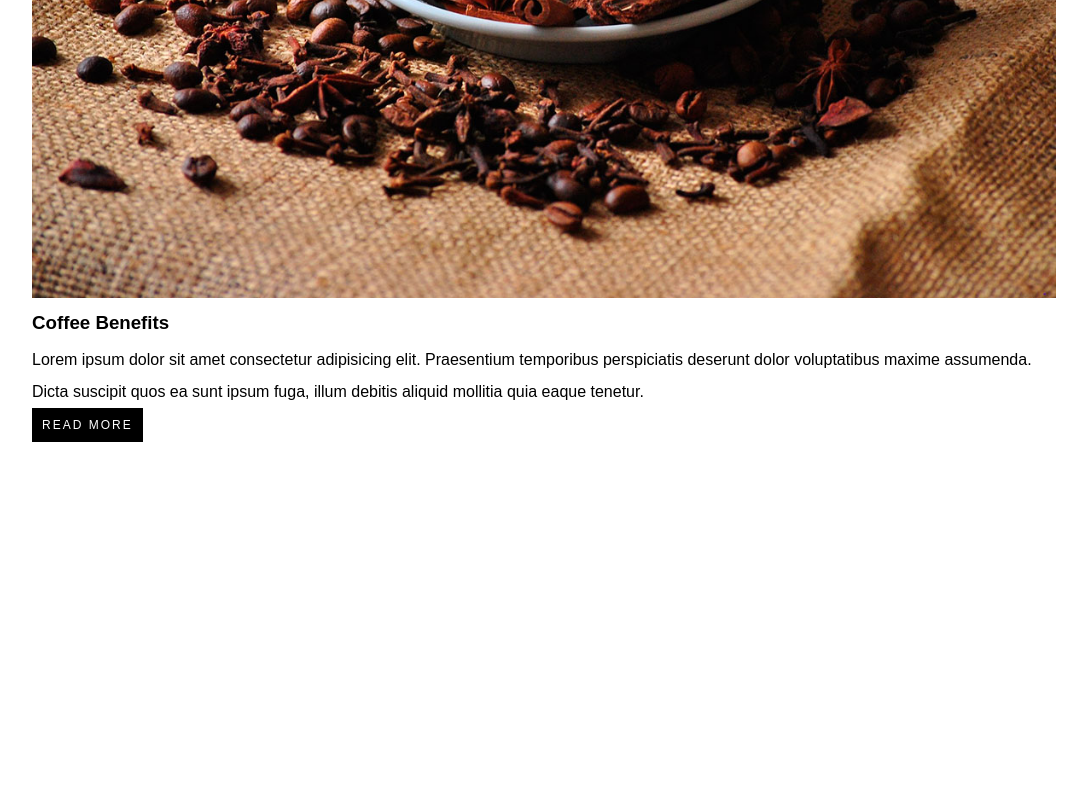
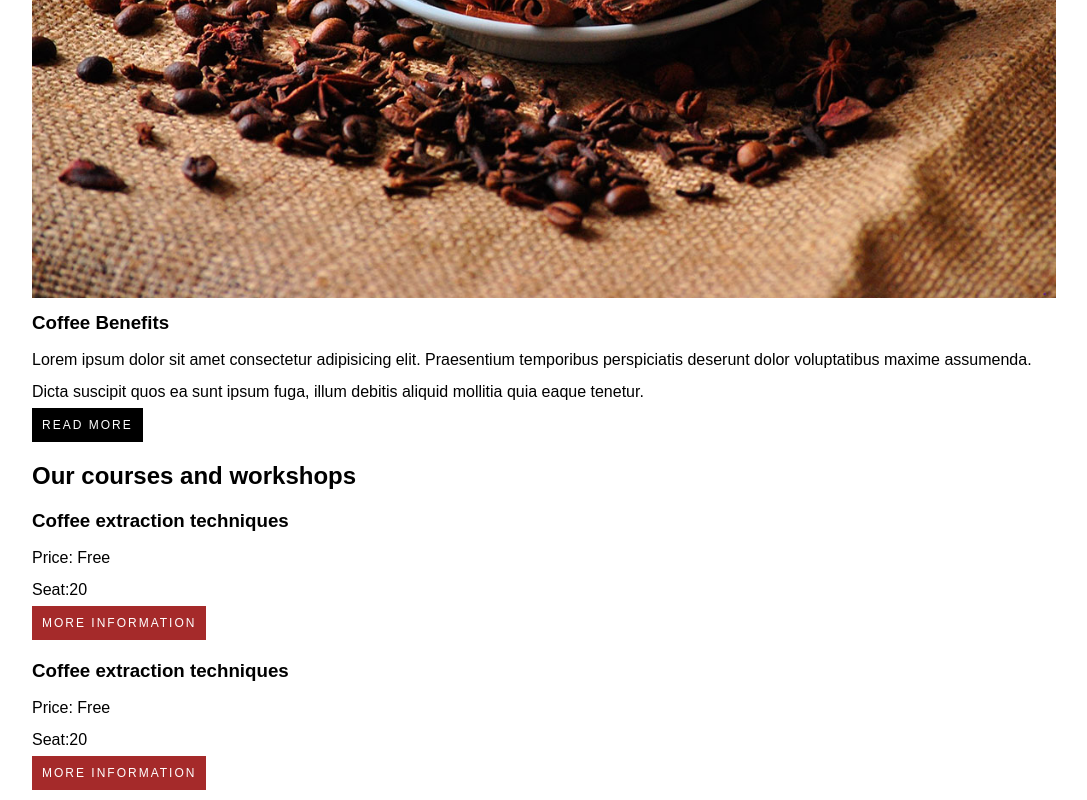
Before and after one commit to SamanthaSDGKU/coffee-blog-ch55, a plain HTML site: page index.html in a window 1280 px wide. Shown: the part 2570-3370 px from the top of the page, without its empty margins (96-1183 px from the left). Before the commit the page ends 3022 px from the top, so only its background shows below. Drawn offline with Linux system fonts and the light colour scheme.

Commit message:
Adding the our courses section

```diff
--- a/index.html
+++ b/index.html
@@ -18,22 +18,38 @@
             <img src="img/blog1.jpg" alt="this is a filter">
             <h3>Cofee Bean Type</h3>
             <p>Lorem ipsum dolor sit amet consectetur adipisicing elit. Amet nisi molestiae et consequatur ipsa quae, rem saepe officiis numquam quos nihil voluptatum accusantium voluptatem iste? Laborum dicta repudiandae eaque a.</p>
-            <a href="#" class="btn-more">Read more</a>
+            <a href="#" class="btn btn-more">Read more</a>
         </div>
 
         <div>
             <img src="img/blog2.jpg" alt="something">
             <h3>3 Delicius Coffee Recipes</h3>
             <p>Lorem ipsum dolor sit amet consectetur adipisicing elit. Culpa sequi, cum cupiditate explicabo quisquam vero sapiente ad? Inventore accusantium quaerat atque voluptatibus laboriosam veritatis neque illo minus, provident hic dolores!</p>
-            <a href="#" class="btn-more">Read more</a>
+            <a href="#" class="btn btn-more">Read more</a>
         </div>
 
         <div>
             <img src="img/blog3.jpg" alt="something">
             <h3>Coffee Benefits</h3>
             <p>Lorem ipsum dolor sit amet consectetur adipisicing elit. Praesentium temporibus perspiciatis deserunt dolor voluptatibus maxime assumenda. Dicta suscipit quos ea sunt ipsum fuga, illum debitis aliquid mollitia quia eaque tenetur.</p>
-            <a href="#" class="btn-more">Read more</a>
+            <a href="#" class="btn btn-more">Read more</a>
         </div>
+
+        <section>
+            <h2>Our courses and workshops</h2>
+            <div>
+                <h3>Coffee extraction techniques</h3>
+                <p>Price: Free</p>
+                <p>Seat:20</p>
+                <a href="#" class="btn btn-info">More information</a>
+            </div>
+            <div>
+                <h3>Coffee extraction techniques</h3>
+                <p>Price: Free</p>
+                <p>Seat:20</p>
+                <a href="#" class="btn btn-info">More information</a>
+            </div>
+        </section>
     </main>
 </body>
 </html>
--- a/mystyle.css
+++ b/mystyle.css
@@ -22,9 +22,8 @@ h2,h3{
     margin-left: auto;
     margin-right: auto;
 }
-.btn-more{
+.btn{
     display: inline-block;
-    background-color: black;
     color:white;
     padding: 10px;
     margin-bottom: 10px;
@@ -32,6 +31,12 @@ h2,h3{
     text-transform: uppercase;
     font-size: 12px;
     letter-spacing: 2px;
+}
+.btn-more{
+    background-color: black;
+}
+.btn-info{
+    background-color: brown;
 }
 /*header*/
 header{
```
Also changed, not shown: 1 other file.
